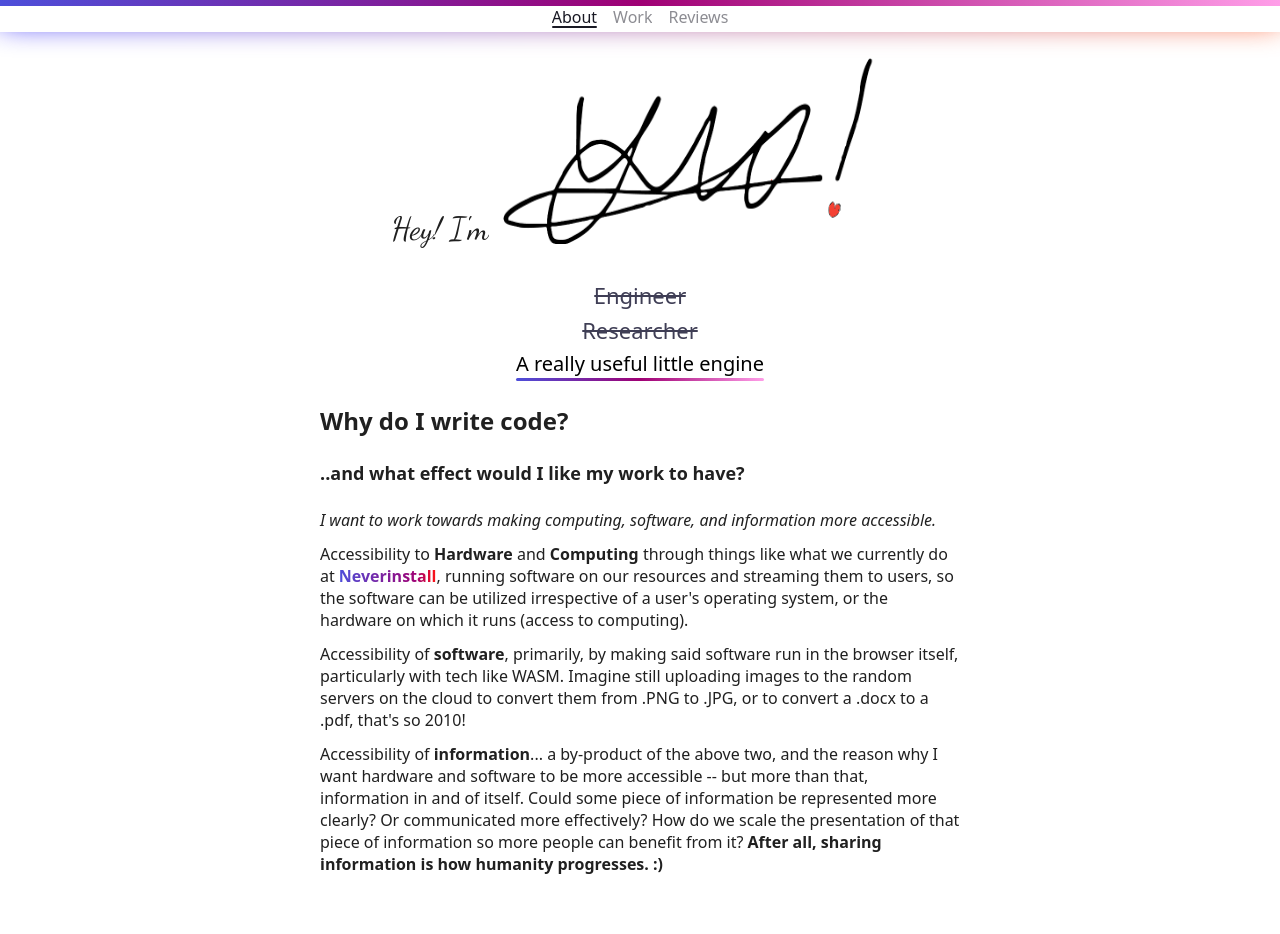
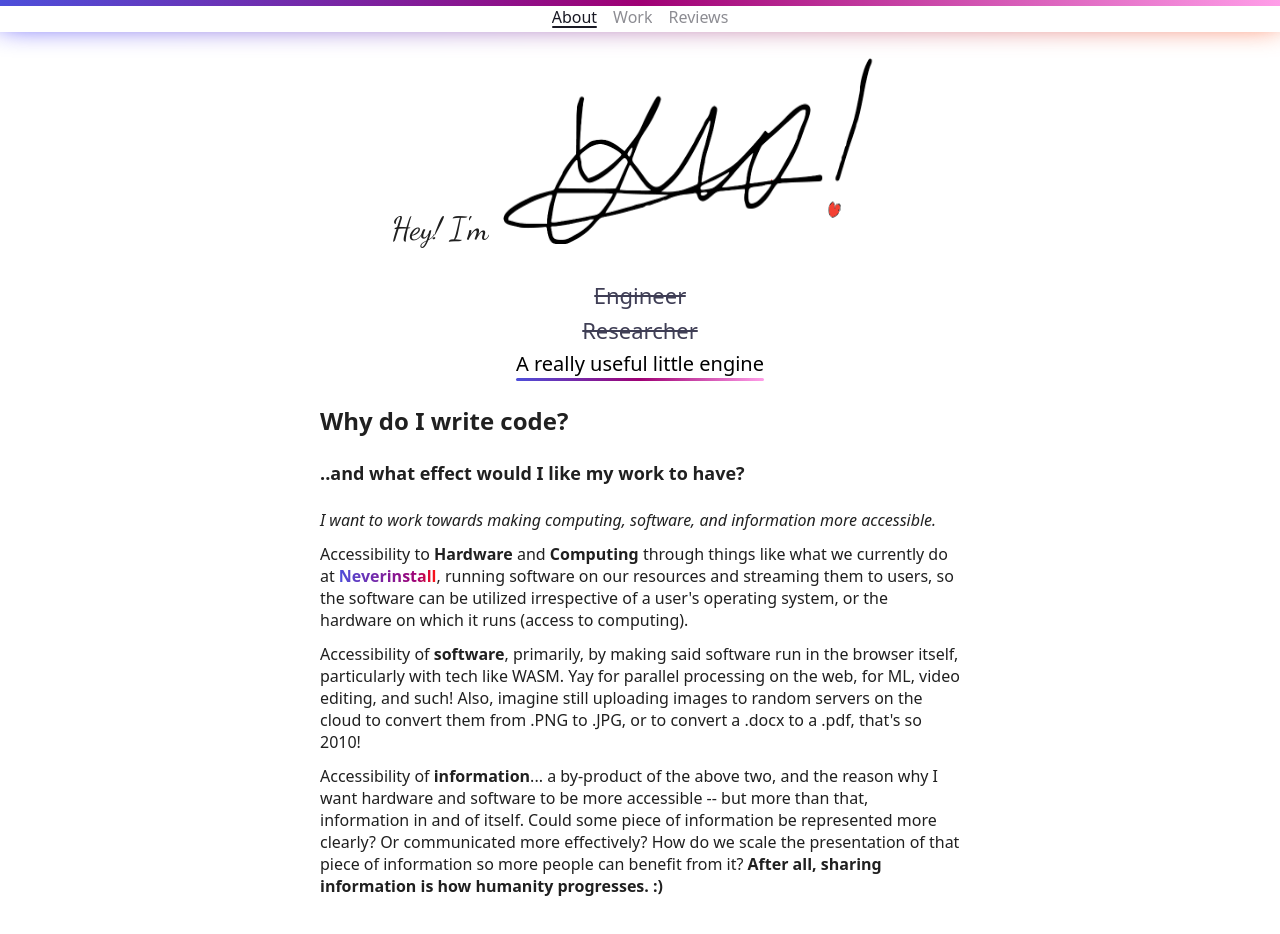
Before and after one commit to Yug34/portfolio-new, a Next.js app: page / in a window 1280 px wide. Shown: the top 934 px of the page. Built offline with nearby package versions, Linux system fonts and the light colour scheme.

Commit message:
:lipstick: feat(homepage): added some text

```diff
--- a/components/HomePage/index.tsx
+++ b/components/HomePage/index.tsx
@@ -115,9 +115,10 @@ const HomePage = () => {
 
                     <div>
                         Accessibility of <b>software</b>, primarily, by making said software run in
-                        the browser itself, particularly with tech like WASM. Imagine still
-                        uploading images to the random servers on the cloud to convert them from
-                        .PNG to .JPG, or to convert a .docx to a .pdf, that&apos;s so 2010!
+                        the browser itself, particularly with tech like WASM. Yay for parallel processing on the web,
+                        for ML, video editing, and such! Also, imagine still uploading images to random
+                        servers on the cloud to convert them from .PNG to .JPG, or to convert a .docx to a .pdf,
+                        that&apos;s so 2010!
                     </div>
 
                     <div>
```
